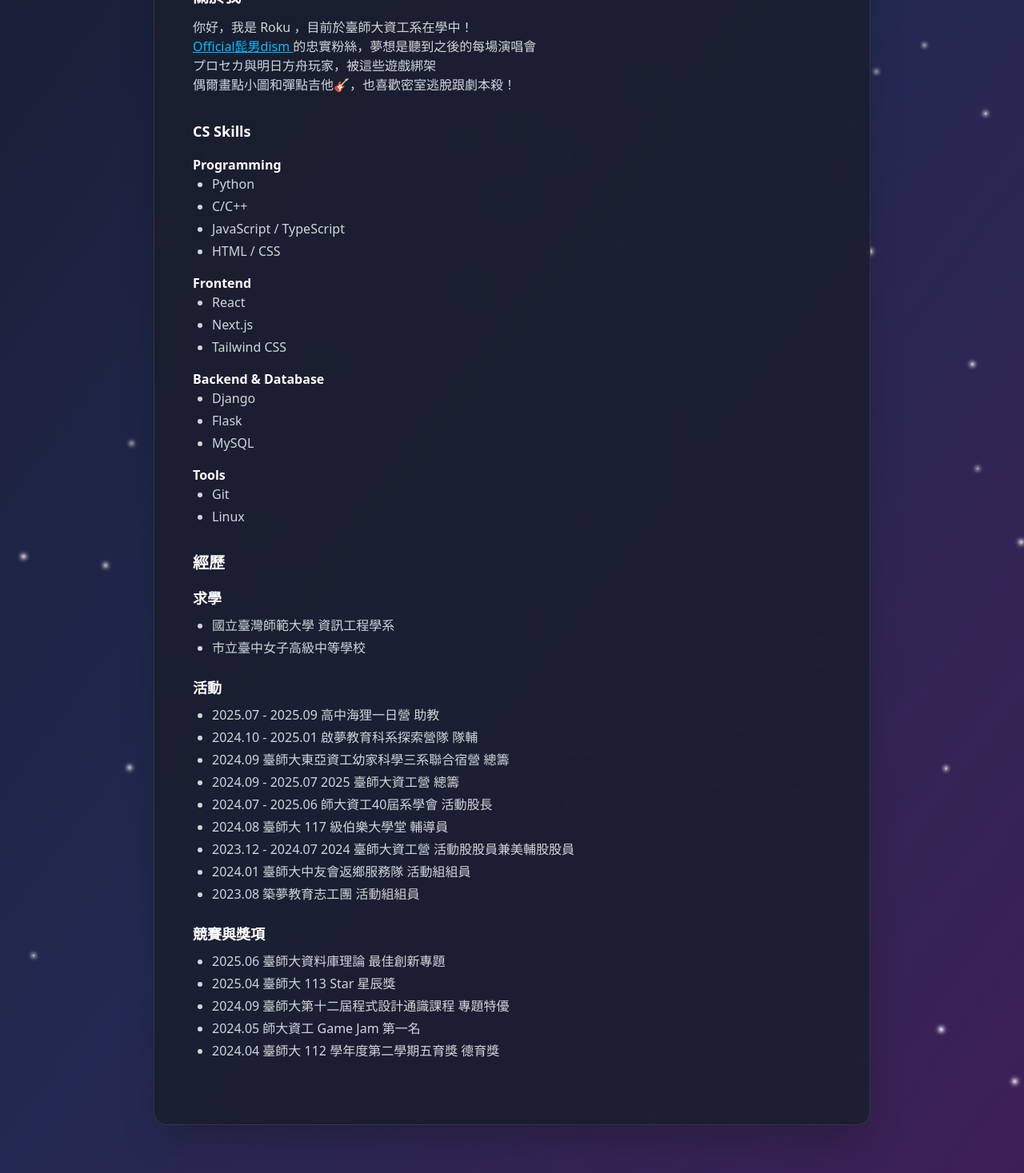
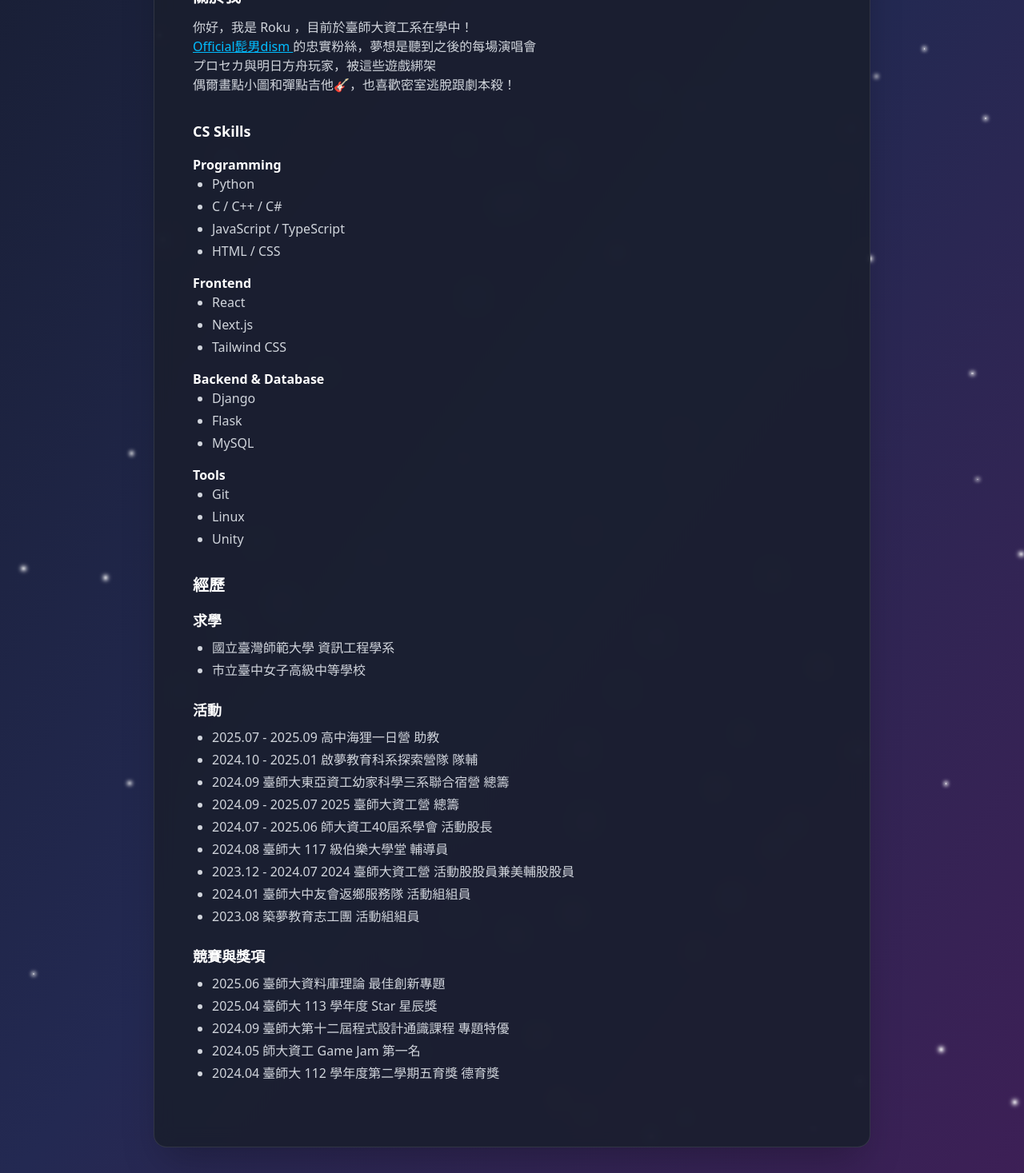
Before and after one commit to RokuSennyou/RokuSennyou.github.io, a Next.js app: page /about in a window 1280 px wide. Shown: the part 287-1754 px from the top of the page at 80% size. Built offline with nearby package versions, Linux system fonts and the light colour scheme.

Commit message:
chore: change post page size and add some new word to about

```diff
--- a/src/app/about/page.tsx
+++ b/src/app/about/page.tsx
@@ -33,7 +33,7 @@ export default function AboutPage() {
             <span className="font-bold text-white">Programming</span>
             <ul className="list-disc ml-6 text-gray-300 space-y-1">
               <li>Python</li>
-              <li>C/C++</li>
+              <li>C / C++ / C#</li>
               <li>JavaScript / TypeScript</li>
               <li>HTML / CSS</li>
             </ul>
@@ -65,6 +65,7 @@ export default function AboutPage() {
             <ul className="list-disc ml-6 text-gray-300 space-y-1">
               <li>Git</li>
               <li>Linux</li>
+              <li>Unity</li>
             </ul>
           </div>
         </div>
@@ -99,7 +100,7 @@ export default function AboutPage() {
             <h3 className="text-lg font-semibold mb-2 text-white-300">競賽與獎項</h3>
             <ul className="list-disc ml-6 text-gray-300 space-y-1">
               <li>2025.06 臺師大資料庫理論 最佳創新專題</li>
-              <li>2025.04 臺師大 113 Star 星辰獎</li>
+              <li>2025.04 臺師大 113 學年度 Star 星辰獎</li>
               <li>2024.09 臺師大第十二屆程式設計通識課程 專題特優</li>
               <li>2024.05 師大資工 Game Jam 第一名</li>
               <li>2024.04 臺師大 112 學年度第二學期五育獎 德育獎</li>
--- a/src/components/ClientHome.tsx
+++ b/src/components/ClientHome.tsx
@@ -50,7 +50,7 @@ export default function ClientHome({ allPostsData }: ClientHomeProps) {
           {allPostsData.map(({ id, date, title, tags, summary }) => (
             <li
               key={id}
-              className="w-full max-w-[1000px] mx-auto bg-[#22253a]/80 border border-white/10 rounded-2xl shadow-lg px-16 py-8 transition hover:scale-105 hover:shadow-2xl"
+              className="w-full max-w-[900px] mx-auto bg-[#22253a]/80 border border-white/10 rounded-2xl shadow-lg px-16 py-8 transition hover:scale-105 hover:shadow-2xl"
               style={{ minHeight: '140px' }}
             >
               {/* 日期＋Tag */}
```
